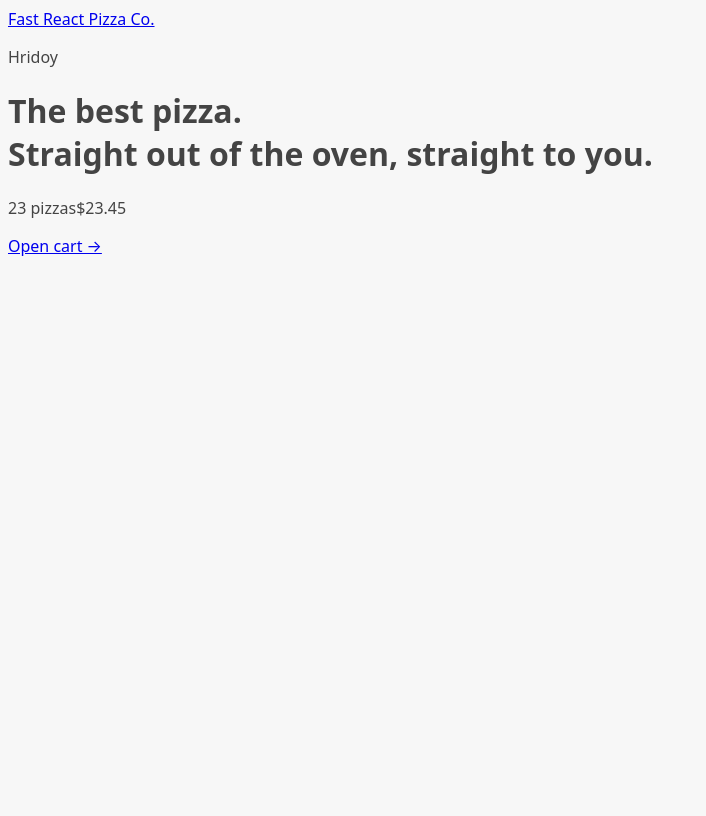
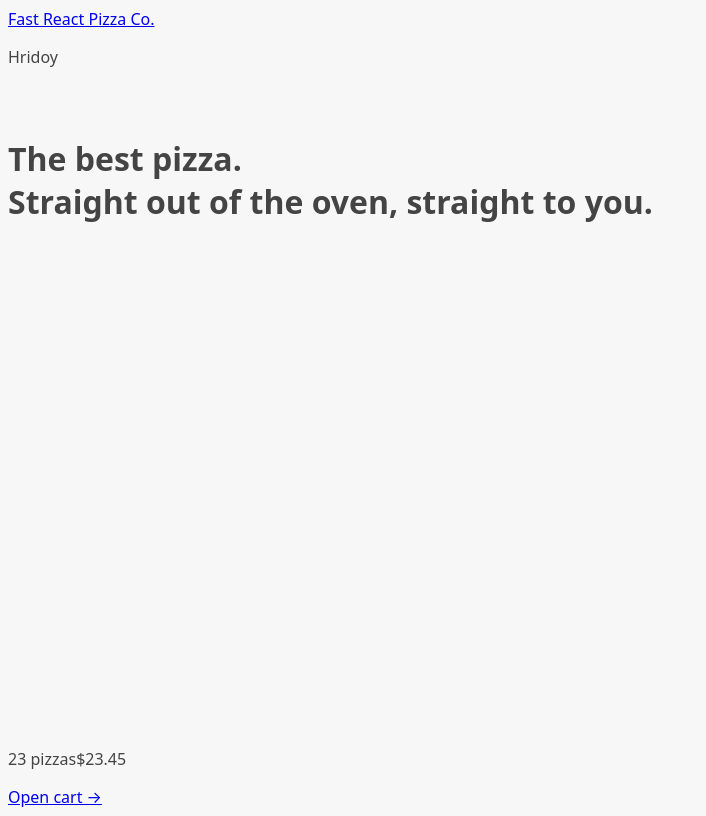
Before and after one commit to devhridoyahmed/fast-react-pizza, a React (Vite) app: page / in a window 1280 px wide. Shown: the whole page, without its empty margins (0-706 px from the left). Built offline with nearby package versions, Linux system fonts and the light colour scheme.

Commit message:
Loader component adden based on usenavigation hook.

```diff
--- a/src/features/menu/Menu.jsx
+++ b/src/features/menu/Menu.jsx
@@ -4,7 +4,6 @@
 
 function Menu() {
   const menu = useLoaderData();
-  console.log(menu);
   return (
     <ul>
       {menu.map((pizza) => (
--- a/src/ui/AppLayout.jsx
+++ b/src/ui/AppLayout.jsx
@@ -1,10 +1,15 @@
-import { Outlet } from "react-router-dom";
+import { Outlet, useNavigation } from "react-router-dom";
+import Header from "./Header";
 import CartOverview from "../features/cart/CartOverview";
-import Header from "./Header";
+import Loader from "./Loader";
 
 function AppLayout() {
+  const navigation = useNavigation();
+  const isLoading = navigation.state === "loading";
+
   return (
-    <div>
+    <div className="layout">
+      {isLoading && <Loader />}
       <Header />
 
       <main>
--- /dev/null
+++ b/src/ui/Loader.jsx
@@ -0,0 +1,9 @@
+function Loader() {
+    return (
+        <div className="loader">
+
+        </div>
+    )
+}
+
+export default Loader
```
